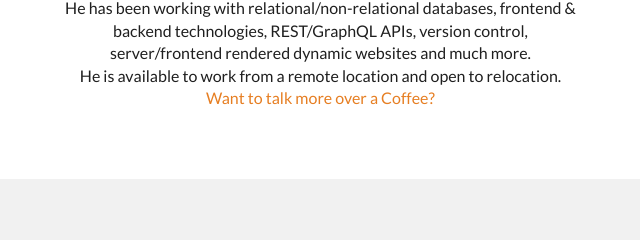
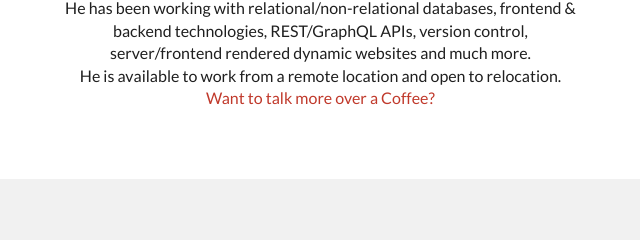
Before and after one commit to anupamraj16/portfolio, a website: page public/portfolio.html in a window 1280 px wide. In both pictures the pointer is over the link "Want to talk more over a Coffee?". Shown: the part 1339-1579 px from the top of the page, 69-709 px from the left. Drawn offline with nearby package versions, Linux system fonts and the light colour scheme; animation ran at ten frames a second.

Commit message:
Style Changed

```diff
--- a/public/style.css
+++ b/public/style.css
@@ -1,5 +1,8 @@
 /*
 Orange color: #e67e22
+#d24d57
+#e39f1c
+#7fb0a6
 */
 
 /* ----------------------------------------------- */
@@ -80,8 +83,6 @@ a {
     top: 0;
     width: 100vw;
     background: #252934;
-
-    z-index: 0;
 }
 .home {
     height: 100vh;
@@ -227,6 +228,9 @@ section:nth-of-type(2) .skills-text {
     font-size: 80%;
     line-height: 140%;
     font-weight: 400;
+}
+section:nth-of-type(2) .skills-text a:hover {
+    color: #c0392b;
 }
 
 section:nth-of-type(2) .bars-wrap {
```
